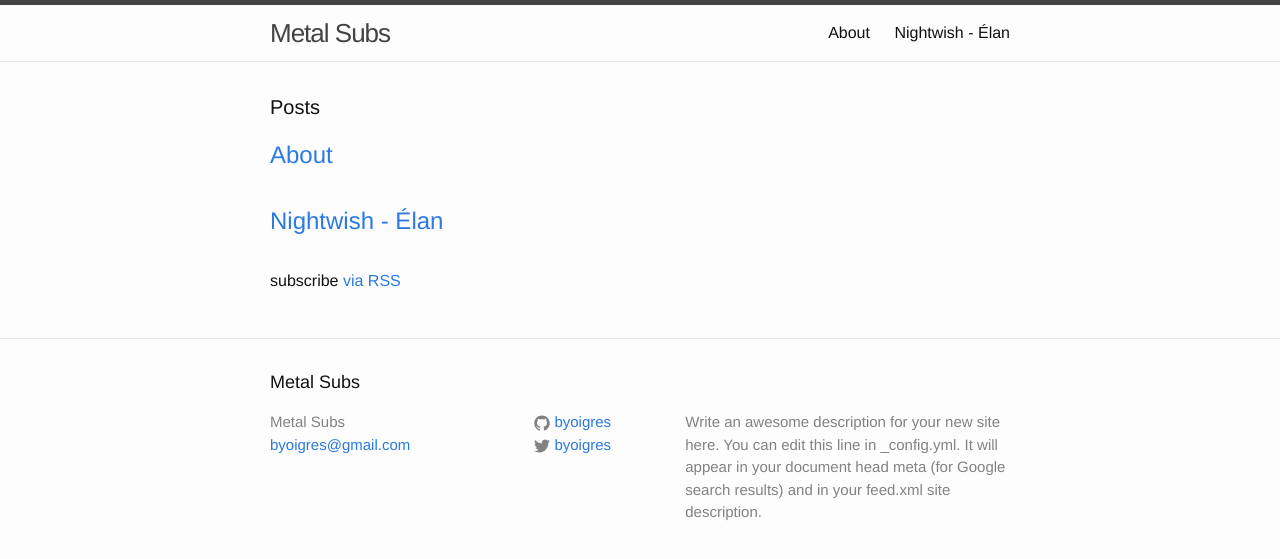
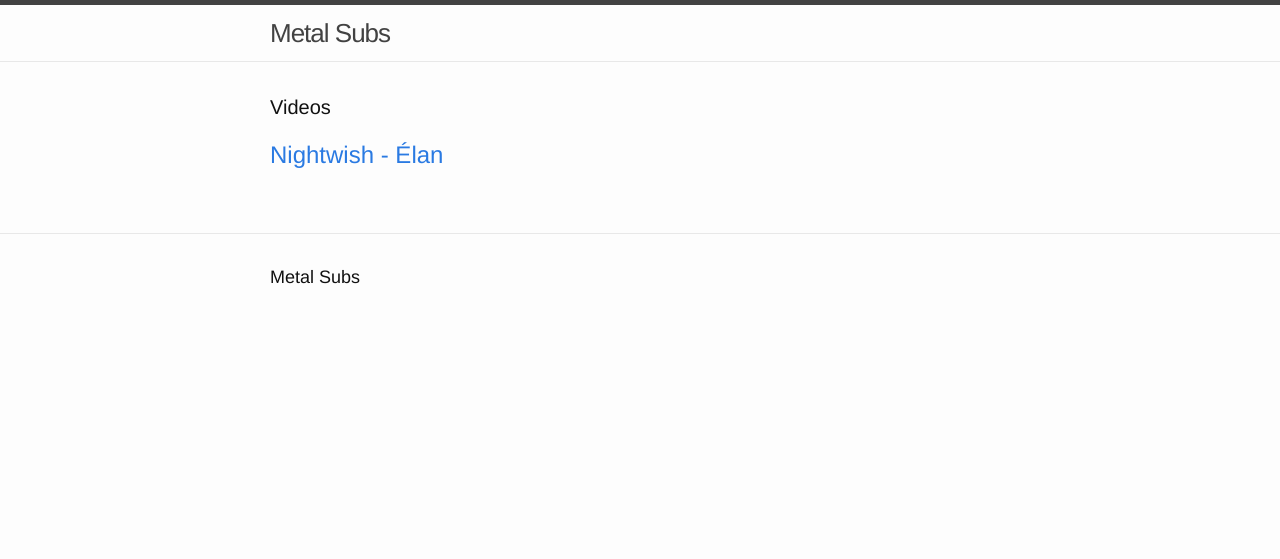
Before and after one commit to metalsubs/metalsubs.github.io, a Jekyll site: the page built from index.html, in a window 1280 px wide. Shown: the top 559 px of the page. Built offline with Jekyll 4.4.1, drawn with Linux system fonts in a browser that asks for light colours; Markdown is read by kramdown in place of the engine named in the settings.

Commit message:
Removed default sections

```diff
--- a/_config-dev.yml
+++ b/_config-dev.yml
@@ -1,10 +1,7 @@
 # Site settings
 title: Metal Subs
 email: byoigres@gmail.com
-description: > # this means to ignore newlines until "baseurl:"
-  Write an awesome description for your new site here. You can edit this
-  line in _config.yml. It will appear in your document head meta (for
-  Google search results) and in your feed.xml site description.
+description: Videos de música del genero Metal, tyrics originales y traducidas al español.
 baseurl: "" # the subpath of your site, e.g. /blog/
 permalink: /blog/:year/:month/:day/:title/
 url: "http://localhost:7287" # the base hostname & protocol for your site
--- a/_config.yml
+++ b/_config.yml
@@ -1,10 +1,7 @@
 # Site settings
 title: Metal Subs
 email: byoigres@gmail.com
-description: > # this means to ignore newlines until "baseurl:"
-  Write an awesome description for your new site here. You can edit this
-  line in _config.yml. It will appear in your document head meta (for
-  Google search results) and in your feed.xml site description.
+description: Videos de música del genero Metal, tyrics originales y traducidas al español.
 baseurl: "" # the subpath of your site, e.g. /blog/
 permalink: /blog/:year/:month/:day/:title/
 url: "http://metalsub.github.io" # the base hostname & protocol for your site
--- a/_includes/footer.html
+++ b/_includes/footer.html
@@ -4,52 +4,6 @@
 
     <h2 class="footer-heading">{{ site.title }}</h2>
 
-    <div class="footer-col-wrapper">
-      <div class="footer-col  footer-col-1">
-        <ul class="contact-list">
-          <li>{{ site.title }}</li>
-          <li><a href="mailto:{{ site.email }}">{{ site.email }}</a></li>
-        </ul>
-      </div>
-
-      <div class="footer-col  footer-col-2">
-        <ul class="social-media-list">
-          {% if site.github_username %}
-          <li>
-            <a href="https://github.com/{{ site.github_username }}">
-              <span class="icon  icon--github">
-                <svg viewBox="0 0 16 16">
-                  <path fill="#828282" d="M7.999,0.431c-4.285,0-7.76,3.474-7.76,7.761 c0,3.428,2.223,6.337,5.307,7.363c0.388,0.071,0.53-0.168,0.53-0.374c0-0.184-0.007-0.672-0.01-1.32 c-2.159,0.469-2.614-1.04-2.614-1.04c-0.353-0.896-0.862-1.135-0.862-1.135c-0.705-0.481,0.053-0.472,0.053-0.472 c0.779,0.055,1.189,0.8,1.189,0.8c0.692,1.186,1.816,0.843,2.258,0.645c0.071-0.502,0.271-0.843,0.493-1.037 C4.86,11.425,3.049,10.76,3.049,7.786c0-0.847,0.302-1.54,0.799-2.082C3.768,5.507,3.501,4.718,3.924,3.65 c0,0,0.652-0.209,2.134,0.796C6.677,4.273,7.34,4.187,8,4.184c0.659,0.003,1.323,0.089,1.943,0.261 c1.482-1.004,2.132-0.796,2.132-0.796c0.423,1.068,0.157,1.857,0.077,2.054c0.497,0.542,0.798,1.235,0.798,2.082 c0,2.981-1.814,3.637-3.543,3.829c0.279,0.24,0.527,0.713,0.527,1.437c0,1.037-0.01,1.874-0.01,2.129 c0,0.208,0.14,0.449,0.534,0.373c3.081-1.028,5.302-3.935,5.302-7.362C15.76,3.906,12.285,0.431,7.999,0.431z"/>
-                </svg>
-              </span>
-
-              <span class="username">{{ site.github_username }}</span>
-            </a>
-          </li>
-          {% endif %}
-
-          {% if site.twitter_username %}
-          <li>
-            <a href="https://twitter.com/{{ site.twitter_username }}">
-              <span class="icon  icon--twitter">
-                <svg viewBox="0 0 16 16">
-                  <path fill="#828282" d="M15.969,3.058c-0.586,0.26-1.217,0.436-1.878,0.515c0.675-0.405,1.194-1.045,1.438-1.809
-                  c-0.632,0.375-1.332,0.647-2.076,0.793c-0.596-0.636-1.446-1.033-2.387-1.033c-1.806,0-3.27,1.464-3.27,3.27 c0,0.256,0.029,0.506,0.085,0.745C5.163,5.404,2.753,4.102,1.14,2.124C0.859,2.607,0.698,3.168,0.698,3.767 c0,1.134,0.577,2.135,1.455,2.722C1.616,6.472,1.112,6.325,0.671,6.08c0,0.014,0,0.027,0,0.041c0,1.584,1.127,2.906,2.623,3.206 C3.02,9.402,2.731,9.442,2.433,9.442c-0.211,0-0.416-0.021-0.615-0.059c0.416,1.299,1.624,2.245,3.055,2.271 c-1.119,0.877-2.529,1.4-4.061,1.4c-0.264,0-0.524-0.015-0.78-0.046c1.447,0.928,3.166,1.469,5.013,1.469 c6.015,0,9.304-4.983,9.304-9.304c0-0.142-0.003-0.283-0.009-0.423C14.976,4.29,15.531,3.714,15.969,3.058z"/>
-                </svg>
-              </span>
-
-              <span class="username">{{ site.twitter_username }}</span>
-            </a>
-          </li>
-          {% endif %}
-        </ul>
-      </div>
-
-      <div class="footer-col  footer-col-3">
-        <p class="text">{{ site.description }}</p>
-      </div>
-    </div>
-
   </div>
 
 </footer>
--- a/_includes/header.html
+++ b/_includes/header.html
@@ -13,13 +13,6 @@
         </svg>
       </a>
 
-      <div class="trigger">
-        {% for page in site.pages %}
-          {% if page.title %}
-          <a class="page-link" href="{{ page.url | prepend: site.baseurl }}">{{ page.title }}</a>
-          {% endif %}
-        {% endfor %}
-      </div>
     </nav>
 
   </div>
--- a/index.html
+++ b/index.html
@@ -4,7 +4,7 @@
 
 <div class="home">
 
-  <h1 class="page-heading">Posts</h1>
+  <h1 class="page-heading">Videos</h1>
 
   <ul class="post-list">
     {% for post in site.pages %}
@@ -18,6 +18,4 @@
     {% endfor %}
   </ul>
 
-  <p class="rss-subscribe">subscribe <a href="{{ "/feed.xml" | prepend: site.baseurl }}">via RSS</a></p>
-
 </div>
```
Also changed, not shown: about.md (deleted, +0 -11 lines).
